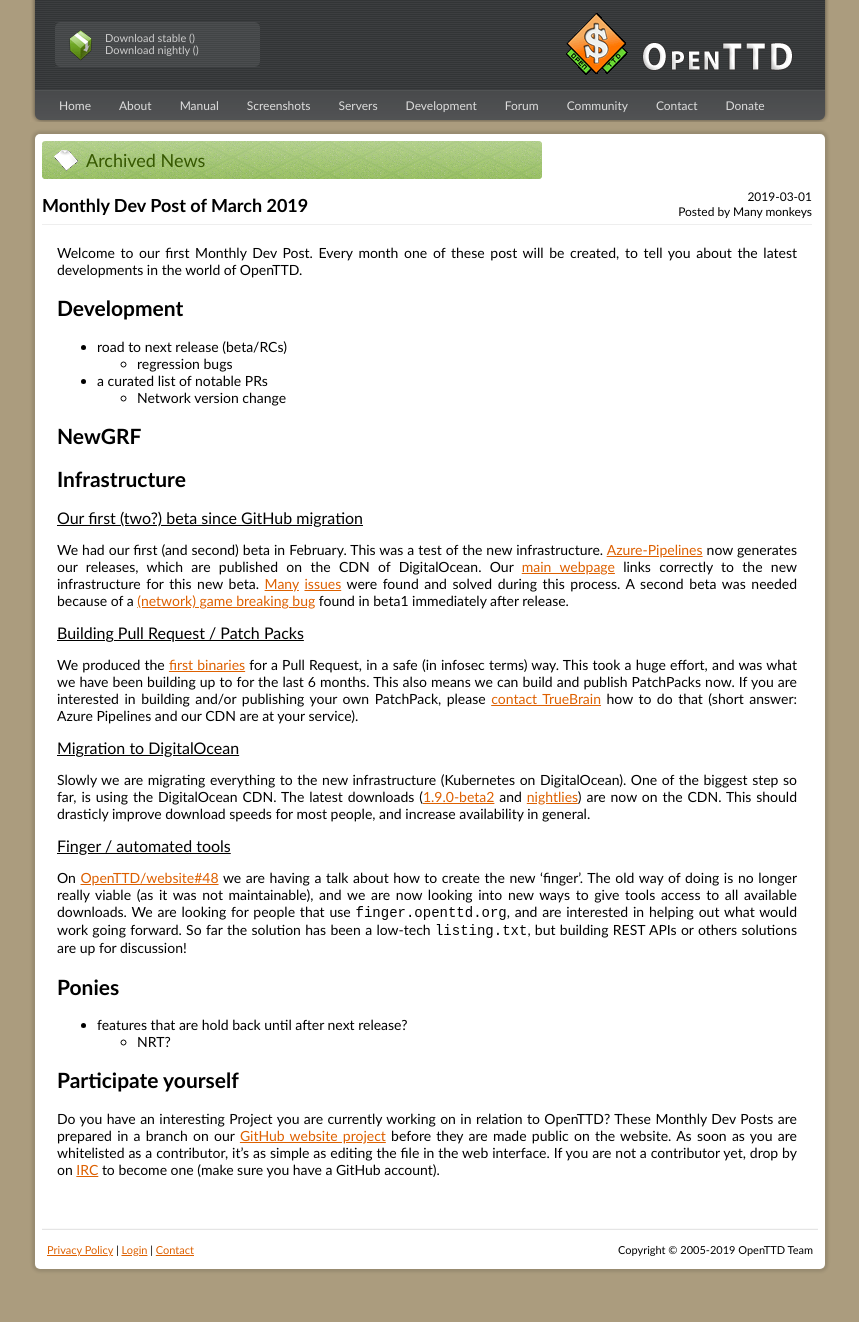
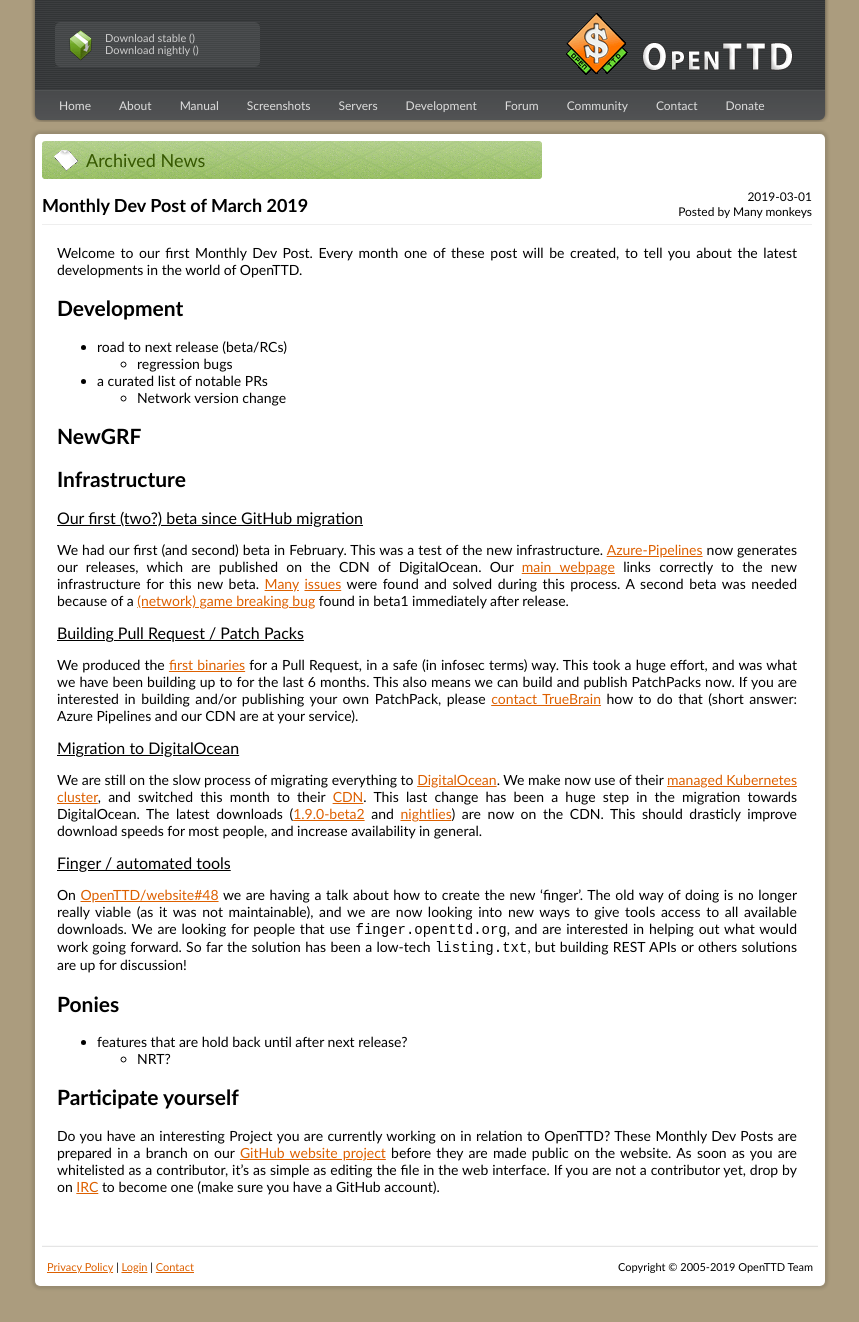
Before and after one commit to OpenTTD/website, a Jekyll site: the page built from _posts/2019-03-01-monthly-dev-post.md, in a window 1280 px wide. Shown: the whole page, without its empty margins (210-1069 px from the left). Built offline with Jekyll 4.4.1, drawn with Linux system fonts in a browser that asks for light colours.

Commit message:
Update 2019-03-01-monthly-dev-post.md

```diff
--- a/_posts/2019-03-01-monthly-dev-post.md
+++ b/_posts/2019-03-01-monthly-dev-post.md
@@ -35,8 +35,9 @@
 
 ### Migration to DigitalOcean
 
-Slowly we are migrating everything to the new infrastructure (Kubernetes on DigitalOcean).
-One of the biggest step so far, is using the DigitalOcean CDN.
+We are still on the slow process of migrating everything to [DigitalOcean](https://www.digitalocean.com).
+We make now use of their [managed Kubernetes cluster](https://www.digitalocean.com/products/kubernetes/), and switched this month to their [CDN](https://www.digitalocean.com/products/spaces/).
+This last change has been a huge step in the migration towards DigitalOcean.
 The latest downloads ([1.9.0-beta2](https://www.openttd.org/downloads/openttd-releases/testing.html) and [nightlies](https://www.openttd.org/downloads/openttd-nightlies/latest.html)) are now on the CDN.
 This should drasticly improve download speeds for most people, and increase availability in general.
 
```
